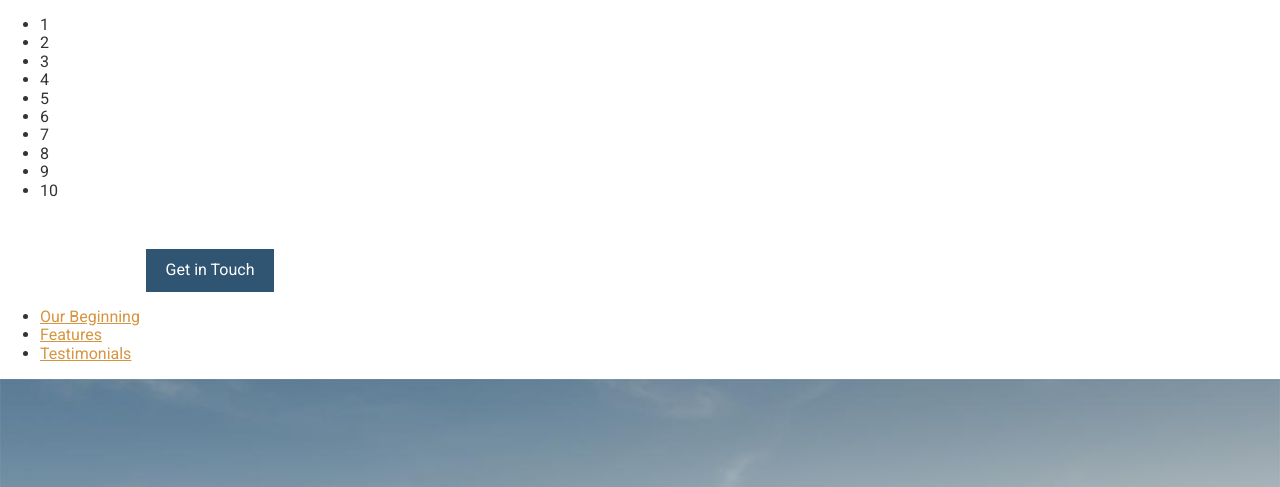
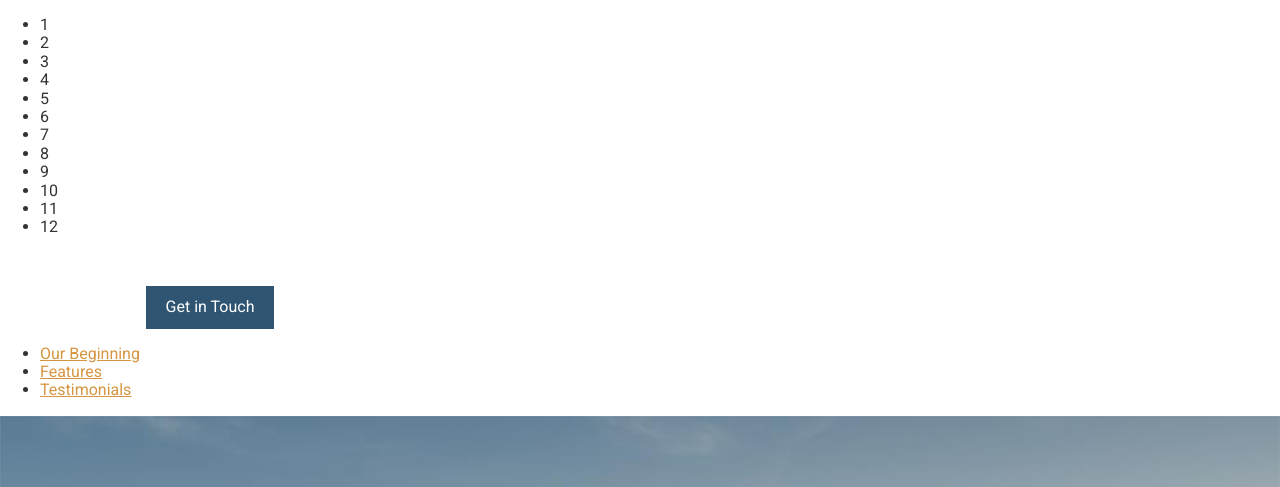
Before and after one commit to blade-demon/Travel-Website, a website: page app/index.html in a window 1280 px wide. Shown: the top 487 px of the page. Drawn offline with Linux system fonts and the light colour scheme.

```diff
--- a/app/index.html
+++ b/app/index.html
@@ -20,6 +20,7 @@
   <li>4</li>
   <li>5</li><li>6</li><li>7</li><li>8</li>
   <li>9</li><li>10</li>
+  <li>11</li><li>12</li>
 </ul>
 <header>
   <img src="assets/images/icons/clear-view-escapes.svg">
```
